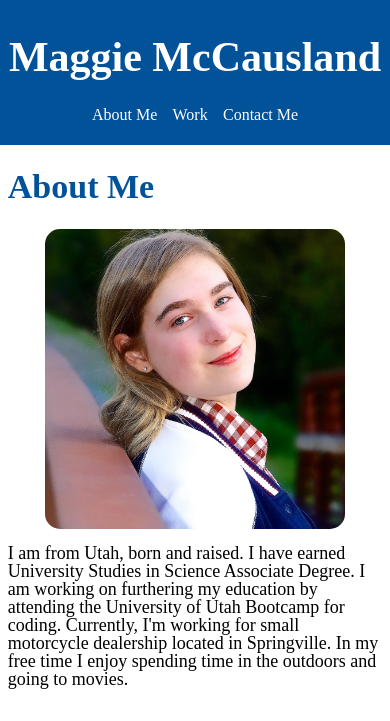
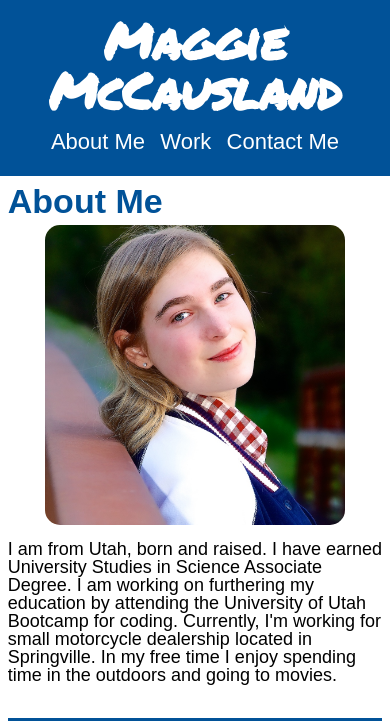
Before and after one commit to maggiemcc/maggie-portfolio, a plain HTML site: page index.html in a window 390 px wide. Shown: the top 721 px of the page. Drawn offline with Linux system fonts and the light colour scheme.

Commit message:
added google font, adjusted sizing for h1-h6 & for a & li

```diff
--- a/assets/css/reset.css
+++ b/assets/css/reset.css
@@ -11,11 +11,12 @@
   body {
     min-height: 100%;
     line-height: 1;
+    font-family: Arial, Helvetica, sans-serif;
   }
 
-  h1, h2, h3, h4, h5, h6 {
+  h1, h2, h3, h4, h5, h6, a {
     font-size: 100%;
-    line-height: 2;
+    line-height: 1;
   }
 
   ol, ul {
--- a/assets/css/style.css
+++ b/assets/css/style.css
@@ -22,7 +22,8 @@ body {
 
 /* ---------- H1-H6 & P Elements ---------- */
 h1 {
-    font-size: 42px;
+    font-size: 50px;
+    font-family: 'Permanent Marker', cursive;
 }
 
 h2 {
@@ -43,13 +44,17 @@ p {
     font-size: 18px;
 }
 
+li, a {
+    font-size: 22px;
+}
+
 
 /* -------------- Header -------------- */
 header {
     background-color: var(--secondary-color);
     color: var(--primary-color);
     margin: var(--primary-margin);
-    padding: 15px 1%;
+    padding: 4% 1%;
     display: grid;
     grid-template-columns: auto auto;
 }
@@ -89,6 +94,7 @@ main {
 
 section {
     padding-bottom: 5%;
+    margin-bottom: 3%;
     border-bottom: 3px solid var(--secondary-color);
 }
 
@@ -221,6 +227,21 @@ footer {
 
 @media screen and (max-width: 990px) {
 
+    header {
+        display: block;
+        justify-content: center;
+        text-align: center;
+    }
+
+    nav ul {
+        justify-content: center;
+        margin-top: var(--third-margin)
+    }
+
+    nav ul li {
+        margin: var(--third-margin);
+    }
+
     /* --- WORK SECTION --- */
     .projects {
         grid-template-columns: 1fr repeat(2);
@@ -236,21 +257,8 @@ footer {
 /* ---------- Breakpoints Phone ---------- */
 
 @media screen and (max-width: 765px) {
-    header {
-        display: block;
-        justify-content: center;
-        text-align: center;
-    }
 
-    nav ul {
-        justify-content: center;
-    }
-
-    nav ul li {
-        margin: var(--third-margin);
-    }
-
-
+    /* --- ABOUT SECTION --- */
     #about div {
         display: block;
     }
--- a/index.html
+++ b/index.html
@@ -5,6 +5,9 @@
     <meta charset="UTF-8">
     <meta name="viewport" content="width=device-width, initial-scale=1.0">
     <title>Maggie McCausland Portfolio</title>
+    <link rel="preconnect" href="https://fonts.googleapis.com">
+    <link rel="preconnect" href="https://fonts.gstatic.com" crossorigin>
+    <link href="https://fonts.googleapis.com/css2?family=Permanent+Marker&display=swap" rel="stylesheet">
     <link rel="stylesheet" href="./assets/css/reset.css" />
     <link rel="stylesheet" href="./assets/css/style.css" />
 </head>
@@ -63,8 +66,8 @@
                 <div class="project">
                     <a href="https://maggie-uvu-projects.netlify.app/national_park/" target="_blank">
                         <div class="title">
-                        <h3>National Park:</h3>
-                        <p>SCSS</p>
+                            <h3>National Park:</h3>
+                            <p>SCSS</p>
                         </div>
                         <img src="./assets/images/nationalpark.png" alt="National park project image" />
                     </a>
@@ -73,8 +76,8 @@
                 <div class="project">
                     <a href="https://maggie-uvu-projects.netlify.app/weather/" target="_blank">
                         <div class="title">
-                        <h3>Weather App:</h3>
-                        <p>JavaScript</p>
+                            <h3>Weather App:</h3>
+                            <p>JavaScript</p>
                         </div>
                         <img src="./assets/images/weather.png" alt="Weather project image" />
                     </a>
```
